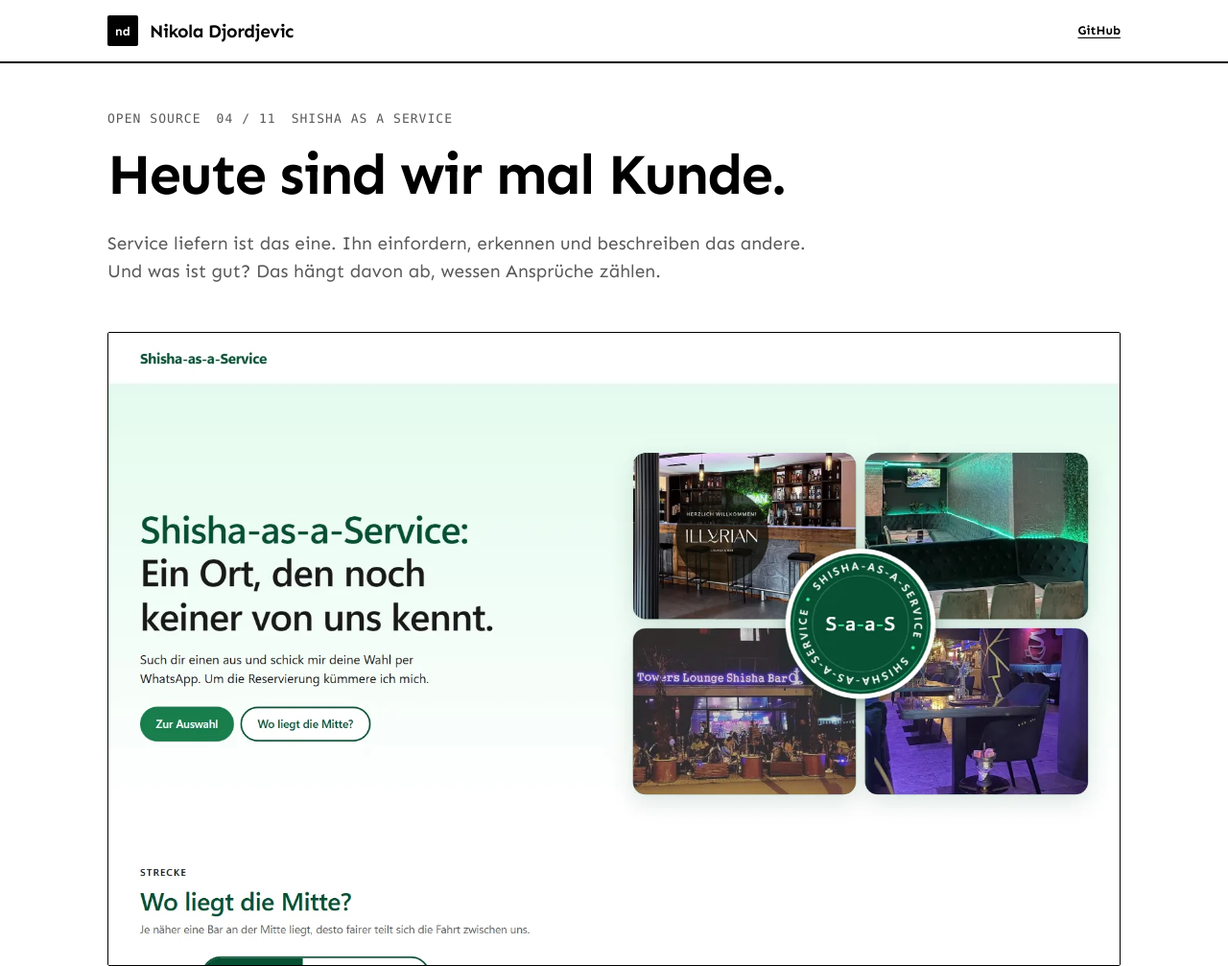
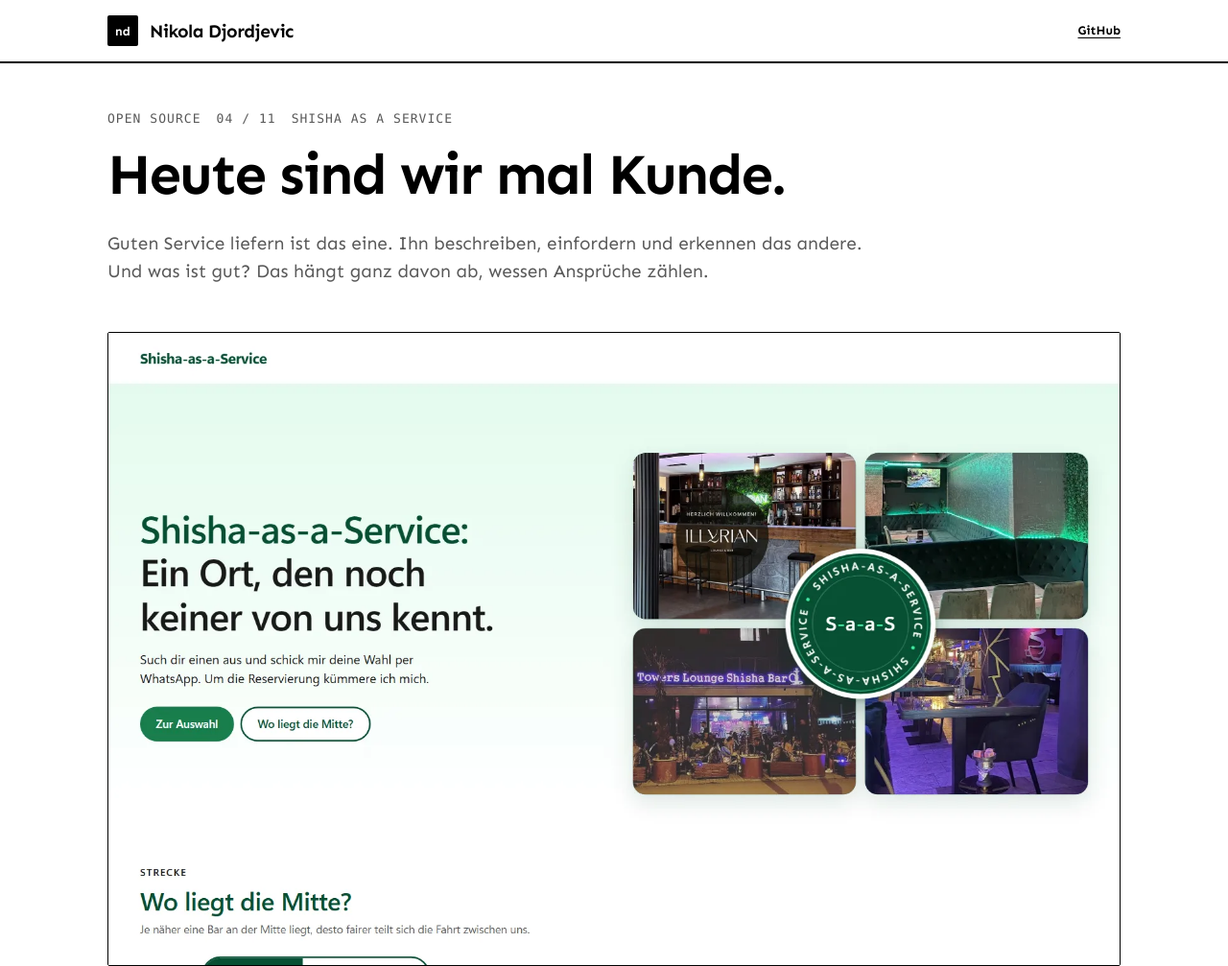
Before and after one commit to tschortsch3711/portfolio, a plain HTML site: page projekte/shisha-as-a-service/index.html in a window 1280 px wide. Shown: the top 1007 px of the page at 96% size. Drawn offline with Linux system fonts and the light colour scheme.

Commit message:
Shisha-Untertitel nachgeschärft
Co-Authored-By: Claude Opus 5.5 <noreply@anthropic.com>

```diff
--- a/daten/projekte.json
+++ b/daten/projekte.json
@@ -193,7 +193,7 @@
           "name": "Shisha as a Service",
           "satz": "Vier Shisha-Bars zur Wahl, zwischen Freising und Regensburg.",
           "aussage": "Heute sind wir mal Kunde.",
-          "unter": "Service liefern ist das eine. | Ihn einfordern, erkennen und beschreiben das andere.\nUnd was ist gut? | Das hängt davon ab, wessen Ansprüche zählen.",
+          "unter": "Guten Service liefern ist das eine. | Ihn beschreiben, einfordern und erkennen das andere.\nUnd was ist gut? | Das hängt ganz davon ab, wessen Ansprüche zählen.",
           "fakten": {
             "was": "Vergleichsseite für eine Verabredung",
             "fuerWen": "Alle, die Qualität erleben | statt messen wollen",
--- a/projekte/shisha-as-a-service/index.html
+++ b/projekte/shisha-as-a-service/index.html
@@ -4,7 +4,7 @@
 <meta charset="utf-8">
 <meta name="viewport" content="width=device-width, initial-scale=1">
 <title>Shisha as a Service · Nikola Djordjevic</title>
-<meta name="description" content="Heute sind wir mal Kunde. Service liefern ist das eine. Ihn einfordern, erkennen und beschreiben das andere. Und was ist gut? Das hängt davon ab, wessen Ansprüche zählen.">
+<meta name="description" content="Heute sind wir mal Kunde. Guten Service liefern ist das eine. Ihn beschreiben, einfordern und erkennen das andere. Und was ist gut? Das hängt ganz davon ab, wessen Ansprüche zählen.">
 <meta name="author" content="Nikola Djordjevic">
 <meta name="theme-color" content="#ffffff">
 <meta name="color-scheme" content="light">
@@ -13,7 +13,7 @@
 <meta property="og:locale" content="de_DE">
 <meta property="og:site_name" content="Nikola Djordjevic">
 <meta property="og:title" content="Shisha as a Service · Nikola Djordjevic">
-<meta property="og:description" content="Heute sind wir mal Kunde. Service liefern ist das eine. Ihn einfordern, erkennen und beschreiben das andere. Und was ist gut? Das hängt davon ab, wessen Ansprüche zählen.">
+<meta property="og:description" content="Heute sind wir mal Kunde. Guten Service liefern ist das eine. Ihn beschreiben, einfordern und erkennen das andere. Und was ist gut? Das hängt ganz davon ab, wessen Ansprüche zählen.">
 <meta property="og:url" content="https://tschortsch3711.github.io/portfolio/projekte/shisha-as-a-service/">
 <meta property="og:image" content="https://tschortsch3711.github.io/portfolio/assets/bilder/og/shisha-as-a-service.jpg">
 <meta property="og:image:width" content="1200">
@@ -41,7 +41,7 @@
     <section class="held" aria-labelledby="aussage">
       <p class="etikett"><span>Open Source</span><span>04 / 11</span><span>Shisha as a Service</span></p>
       <h1 id="aussage"><span class="z">Heute sind wir mal Kunde.</span></h1>
-      <p class="held-unter"><span class="z">Service liefern ist das eine.</span> <span class="z">Ihn einfordern, erkennen und beschreiben das andere.</span><br><span class="z">Und was ist gut?</span> <span class="z">Das hängt davon ab, wessen Ansprüche zählen.</span></p>
+      <p class="held-unter"><span class="z">Guten Service liefern ist das eine.</span> <span class="z">Ihn beschreiben, einfordern und erkennen das andere.</span><br><span class="z">Und was ist gut?</span> <span class="z">Das hängt ganz davon ab, wessen Ansprüche zählen.</span></p>
       <figure>
         <div class="bild">
           <img src="../../assets/bilder/shisha-as-a-service-1600.webp" srcset="../../assets/bilder/shisha-as-a-service-800.webp 800w, ../../assets/bilder/shisha-as-a-service-1600.webp 1600w" sizes="(max-width: 64rem) 100vw, 66rem" width="1600" height="1000" alt="Einstieg von Shisha as a Service mit der Überschrift „Ein Ort, den noch keiner von uns kennt.“, vier Fotos von Bars und einem runden Siegel" fetchpriority="high">
```
